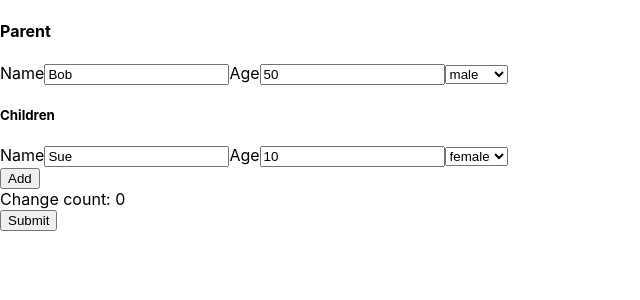
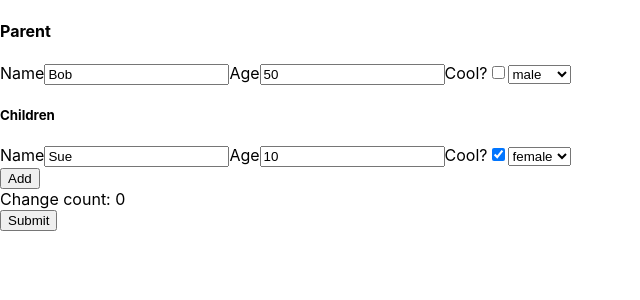
Before and after one commit to rhys-vdw/react-hookform-test, a React (Create React App) app: page / in a window 1280 px wide. Shown: the top 300 px of the page, without its empty margins (0-640 px from the left). Built offline with nearby package versions, Linux system fonts and the light colour scheme.

Commit message:
Add checkbox handler

```diff
--- a/src/FormTest.tsx
+++ b/src/FormTest.tsx
@@ -1,10 +1,11 @@
 import React, { useState } from "react";
-import { array, form } from "./form";
+import { array, form, propsForm } from "./form";
 
 interface Person {
   readonly name: string;
   readonly age: number;
   readonly gender: "male" | "female" | "other";
+  readonly isCool: boolean;
   readonly children: readonly Person[];
 }
 
@@ -12,11 +13,13 @@ const person: Person = {
   name: "Bob",
   age: 50,
   gender: "male",
+  isCool: false,
   children: [
     {
       name: "Sue",
       age: 10,
       gender: "female",
+      isCool: true,
       children: []
     }
   ]
@@ -27,14 +30,16 @@ interface PersonFieldsProps {
   onChange: (value: Person) => void;
 }
 
-const PersonFields = ({ value, onChange }: PersonFieldsProps) => {
-  const { input } = form(value, onChange);
+const PersonFields = (props: PersonFieldsProps) => {
+  const { input, checkbox } = propsForm(props);
   return (
     <>
       <label>Name</label>
       <input type="text" {...input("name")} />
       <label>Age</label>
       <input type="number" {...input("age")} />
+      <label>Cool?</label>
+      <input type="checkbox" {...checkbox("isCool")} />
       <select {...input("gender")}>
         <option value="male">male</option>
         <option value="female">female</option>
@@ -48,6 +53,7 @@ const emptyPerson: Person = {
   name: "",
   age: 0,
   gender: "other",
+  isCool: false,
   children: []
 };
 
--- a/src/form.ts
+++ b/src/form.ts
@@ -7,6 +7,12 @@ interface InputProps<I extends InputElement, T, K extends keyof T> {
   name: string;
   value: T[K];
   onChange: (event: ChangeEvent<I>) => void;
+}
+
+interface CheckboxInputProps {
+  name: string;
+  checked: boolean;
+  onChange: (event: ChangeEvent<HTMLInputElement>) => void;
 }
 
 interface FieldProps<T, K extends keyof T> {
@@ -22,6 +28,9 @@ interface FormHelper<T> {
   >(
     property: K
   ): InputProps<I, T, K>;
+  checkbox<K extends keyof PickByValue<T, boolean>>(
+    property: K
+  ): CheckboxInputProps;
   field<K extends keyof T>(property: K): FieldProps<T, K>;
 }
 
@@ -79,6 +88,16 @@ export function form<T>(
       };
     },
 
+    checkbox(property) {
+      return {
+        name: property.toString(),
+        checked: state[property] as any,
+        onChange: event => {
+          onChange({ ...state, [property]: event.currentTarget.checked });
+        }
+      };
+    },
+
     field(property) {
       return {
         value: state[property],
```
